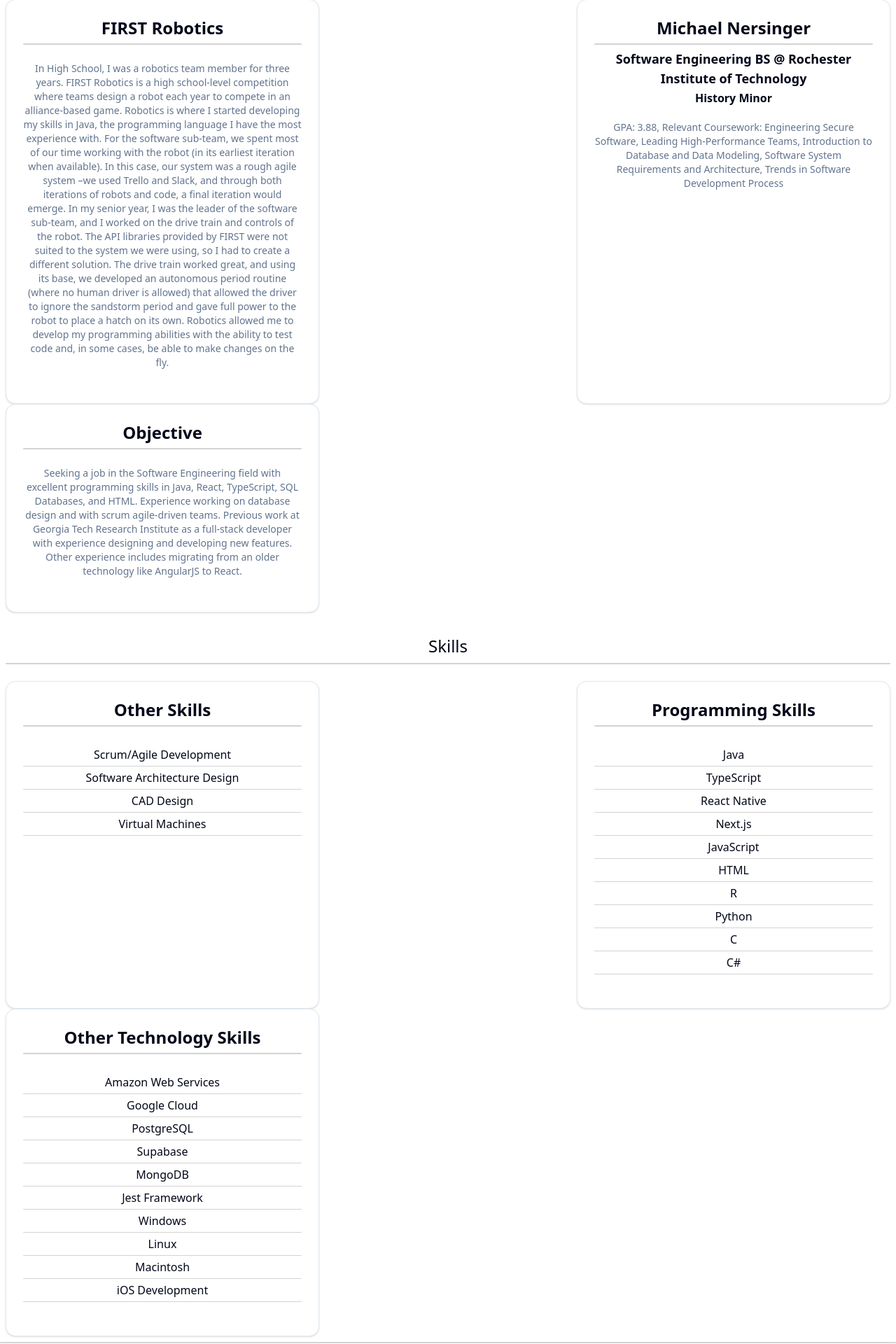
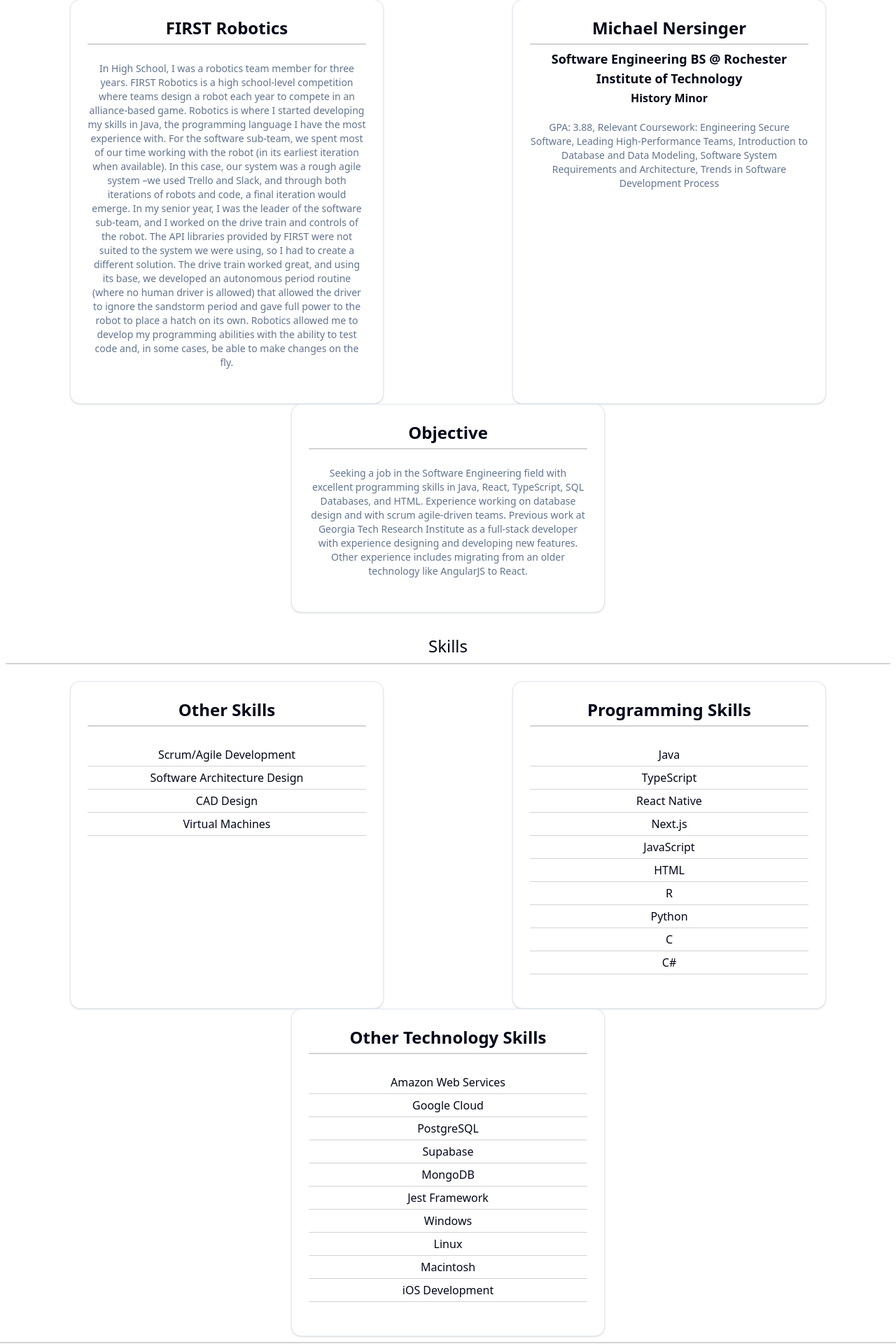
Before and after one commit to mnn7135/personal-website, a Next.js app: page /home/about in a window 1280 px wide. Shown: the part 652-2572 px from the top of the page at 70% size. Built offline with nearby package versions, Linux system fonts and the light colour scheme.

Commit message:
PW-0 Fix Minor UI Issues

```diff
--- a/src/app/home/about/page.tsx
+++ b/src/app/home/about/page.tsx
@@ -14,7 +14,7 @@ export default function AboutPage() {
                     <div className="p-2 text-3xl font-bold">{config.ABOUT_TITLE}</div>
                     <PaddingBar></PaddingBar>
                     <div>
-                        <div className="place-self-center p-4">
+                        <div className="flex-flow flex place-content-around p-4">
                             <Avatar className="h-75 w-75">
                                 <AvatarImage
                                     src={
@@ -33,7 +33,7 @@ export default function AboutPage() {
                             stretch={true}
                         ></InfoCard>
                         <br></br>
-                        <div className="flex flex-row flex-wrap place-content-between">
+                        <div className="flex flex-row flex-wrap place-content-around">
                             <InfoCard
                                 cardTitle={config.SMALL_BLURB_SECTION}
                                 cardDescription={config.SMALL_BLURB_DESCRIPTION}
@@ -56,7 +56,7 @@ export default function AboutPage() {
                         <div className="p-2 text-center text-2xl">{config.SKILLS_SECTION}</div>
                         <SmallPaddingBar></SmallPaddingBar>
                         <br></br>
-                        <div className="flex flex-row flex-wrap place-content-between">
+                        <div className="flex flex-row flex-wrap place-content-around">
                             <InfoListCard
                                 cardTitle={config.OTHER_SKILLS_SECTION}
                                 data={config.OTHER_SKILLS_LIST}
--- a/src/components/ui/avatar.tsx
+++ b/src/components/ui/avatar.tsx
@@ -9,7 +9,7 @@ function Avatar({ className, ...props }: React.ComponentProps<typeof AvatarPrimi
     return (
         <AvatarPrimitive.Root
             data-slot="avatar"
-      className={cn('relative flex size-8 shrink-0 overflow-hidden rounded-full', className)}
+            className={cn('flex size-8 shrink-0 overflow-hidden rounded-full', className)}
             {...props}
         />
     );
@@ -32,7 +32,10 @@ function AvatarFallback({
     return (
         <AvatarPrimitive.Fallback
             data-slot="avatar-fallback"
-      className={cn('bg-muted flex size-full items-center justify-center rounded-full', className)}
+            className={cn(
+                'bg-muted flex size-full items-center justify-center rounded-full',
+                className
+            )}
             {...props}
         />
     );
```
Lines whose indentation alone changed are shown as unchanged.
